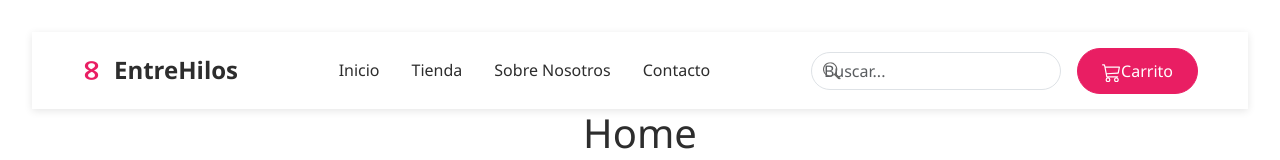
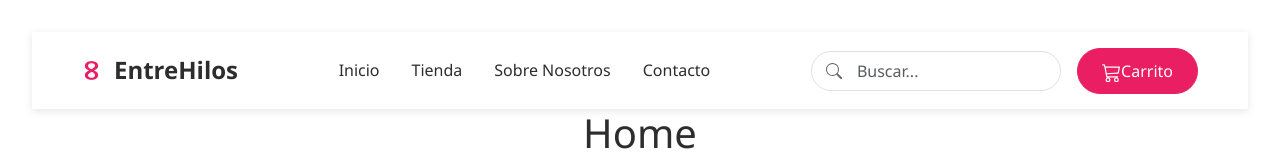
Before and after one commit to Pabloczurylo/EntreHilos, a React (Vite) app: page / in a window 1280 px wide. Shown: the top 160 px of the page. Built offline with nearby package versions, Linux system fonts and the light colour scheme.

Commit message:
Arregle el icono de busqueda en el input del header

```diff
--- a/src/components/layout/Header.css
+++ b/src/components/layout/Header.css
@@ -84,20 +84,23 @@
 
 .search-icon {
   position: absolute;
-  left: 12px;
+  left: 15px;
   top: 50%;
   transform: translateY(-50%);
   color: var(--text-gray);
-  font-size: 1.1rem;
+  font-size: 1rem;
   z-index: 1;
+  pointer-events: none;
 }
 
 .search-input {
-  padding-left: 40px;
+  padding-left: 45px !important;
+  padding-right: 15px !important;
   border-radius: 25px !important;
   border: 1px solid var(--border-color);
   background-color: var(--bg-pink);
   transition: all 0.3s ease;
+  height: 40px;
 }
 
 .search-input:focus {
```
